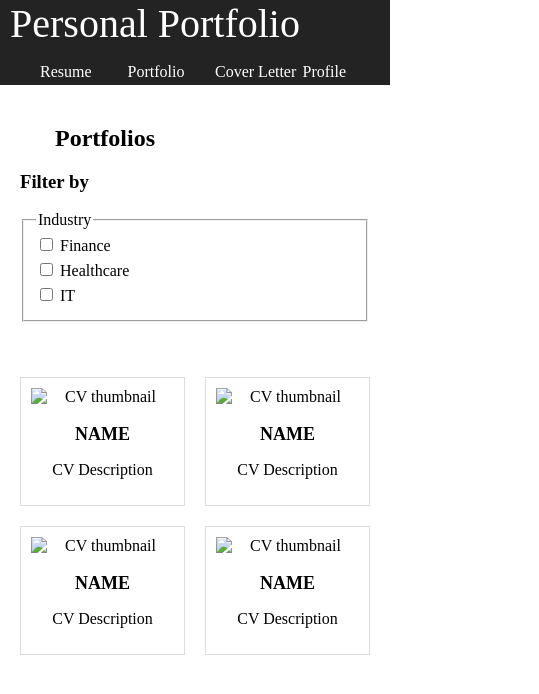
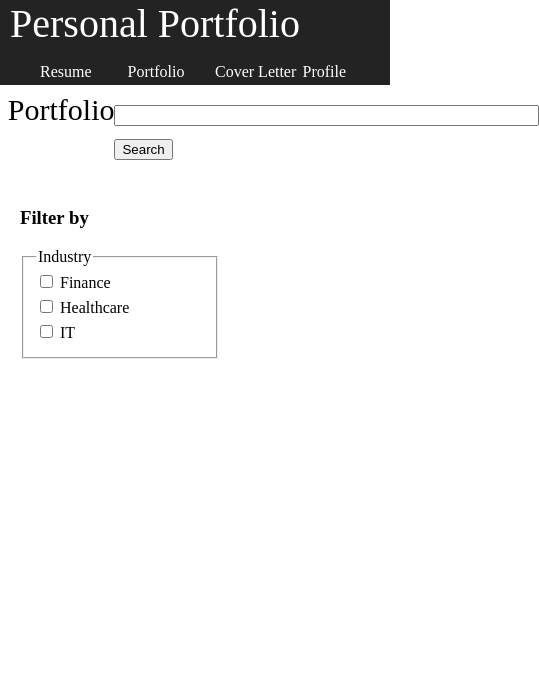
Before and after one commit to Mink02/LLUS_Share_Portfolio, a plain HTML site: page protfolio_page/portfolio.html in a window 390 px wide. Shown: the whole page, 539 px wide, since content can reach past the window. Drawn offline with Linux system fonts and the light colour scheme.

Commit message:
.
changed

```diff
--- a/protfolio_page/portfolio.css
+++ b/protfolio_page/portfolio.css
@@ -88,28 +88,21 @@ article h3 {
   margin-bottom: 5px;
 }
 
-@media screen and (max-width: 768px) {
-  aside,
-  main {
-    width: auto;
-    margin: 0;
-    float: none;
-  }
+.title {
+  color: white;
+  font-size: 40px;
+}
 
-  main {
-    padding-top: 20px;
-  }
+.title-search-container{
+  display: flex;
+  padding: 2%;
+}
 
-  header {
-    flex-direction: column;
-  }
+.sub-title {
+  font-size: 30px;
+}
 
-  #search-container input[type="search"] {
-    width: auto;
-    margin-top: 20px;
-  }
-
-  #portfolio-items {
-    grid-template-columns: repeat(auto-fill, minmax(150px, 1fr));
-  }
+.search-bar-container{
+  margin-left:auto;
+  font-size: 30px;
 }
--- a/protfolio_page/portfolio.html
+++ b/protfolio_page/portfolio.html
@@ -24,8 +24,17 @@
   </div>
 </div>
 
+<div class="title-search-container">
+  <div class="sub-title">Portfolio</div>
+  <div class="search-bar-container">
+      <form class="search-bar-form">
+          <input type="text" size="50">
+          <input type="submit" value="Search">
+      </form>
+  </div>
+</div>
+
 <aside>
-  <h2>Portfolios</h2>
   <section id="filters">
     <h3>Filter by</h3>
     <fieldset>
@@ -38,42 +47,7 @@
   </section>
 </aside>
 
-<main>
-  <section id="portfolio-items">
-    <!-- Portfolio items will go here -->
-    <article>
-      <img src="placeholder.jpg" alt="CV thumbnail">
-      <footer>
-        <h3>NAME</h3>
-        <p>CV Description</p>
-      </footer>
-    </article>
-    <!-- Repeat the article for each portfolio item -->
-    <article>
-        <img src="placeholder.jpg" alt="CV thumbnail">
-        <footer>
-          <h3>NAME</h3>
-          <p>CV Description</p>
-        </footer>
-      </article>
 
-    <article>
-        <img src="placeholder.jpg" alt="CV thumbnail">
-        <footer>
-          <h3>NAME</h3>
-          <p>CV Description</p>
-        </footer>
-      </article>
-
-    <article>
-        <img src="placeholder.jpg" alt="CV thumbnail">
-        <footer>
-          <h3>NAME</h3>
-          <p>CV Description</p>
-        </footer>
-      </article>
-  </section>
-</main>
 
 </body>
 </html>
```
Also changed, not shown: 1 other file.
